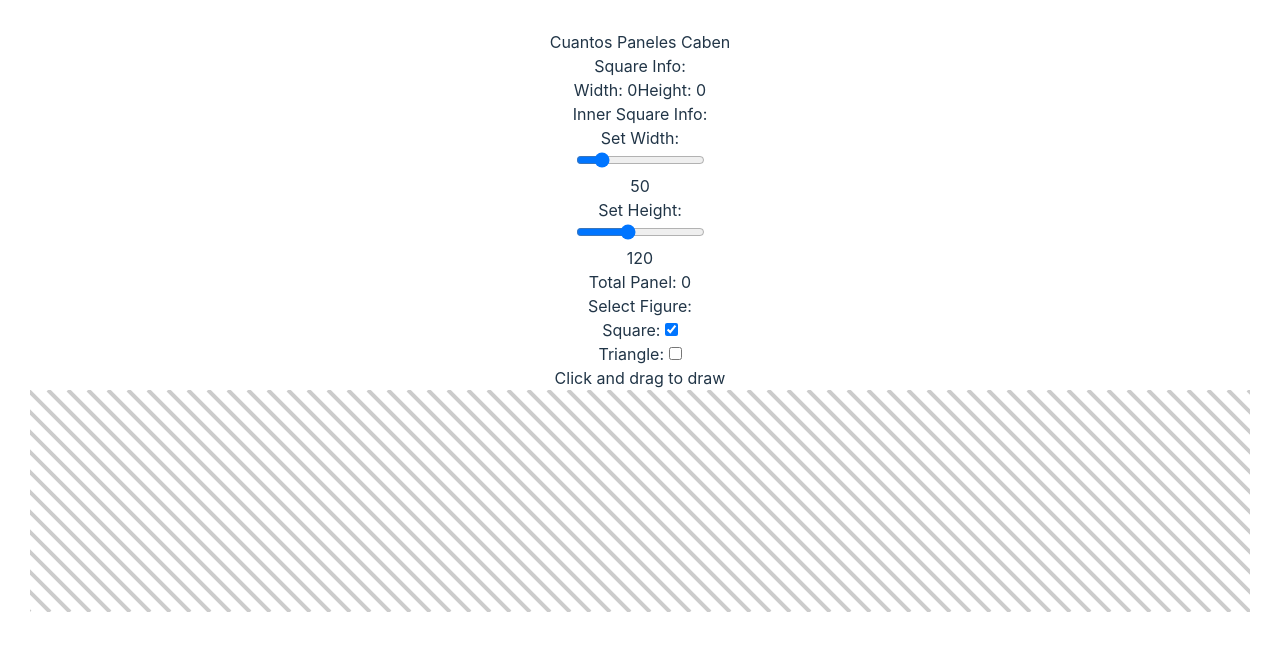
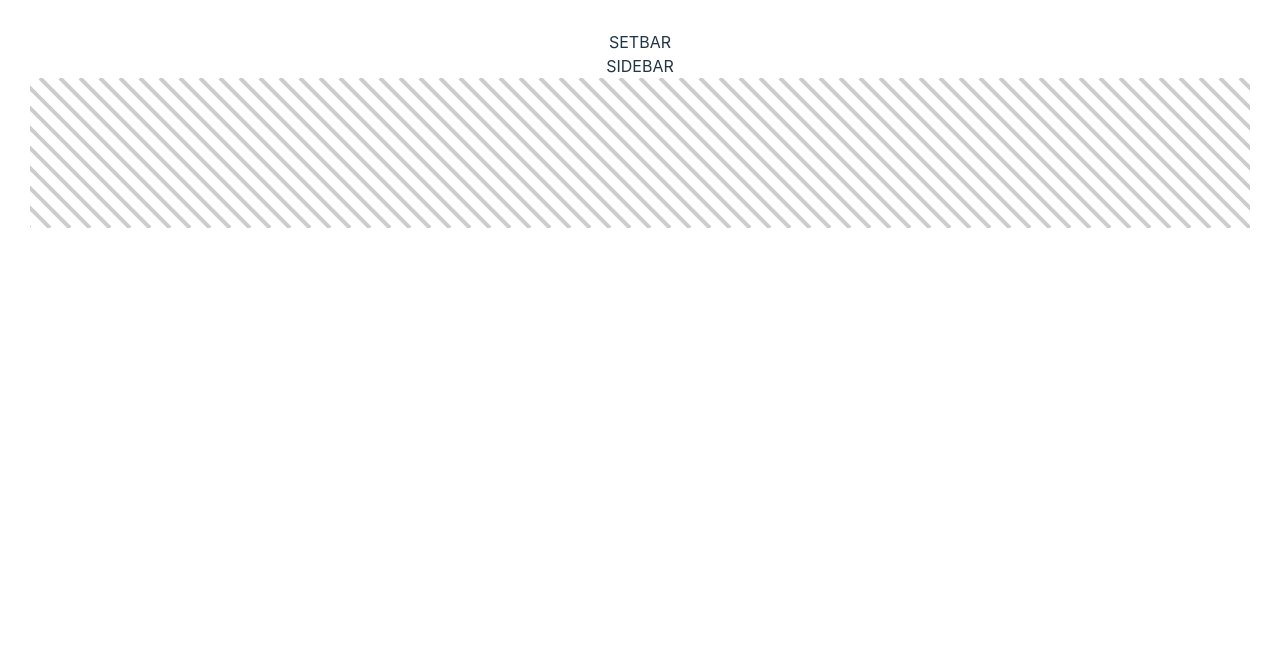
Before and after one commit to MrRomo/scissors-paper-rock, a React (Vite) app: page / in a window 1280 px wide. Shown: the top 650 px of the page. Built offline with nearby package versions, Linux system fonts and the light colour scheme.

Commit message:
feat: dibuja el tablero

```diff
--- a/index.html
+++ b/index.html
@@ -4,7 +4,7 @@
     <meta charset="UTF-8" />
     <link rel="icon" type="image/svg+xml" href="/react.svg" />
     <meta name="viewport" content="width=device-width, initial-scale=1.0" />
-    <title>Cuantos Paneles Caben</title>
+    <title>SPR Battle</title>
   </head>
   <body>
     <div id="root"></div>
--- a/src/App.tsx
+++ b/src/App.tsx
@@ -1,14 +1,20 @@
+import { Setbar, Sidebar, Table } from '@organisms'
 import './App.css'
-import { Table } from './components/organisms'
-import { SetBar } from './components/organisms/SetBar'
 import { TableProvider } from './providers/TableProvider'
 
 function App() {
   return (
     <TableProvider>
       <div className="w-full h-full md:p-8 gap-4 flex flex-col">
-        <SetBar />
-        <Table />
+        <Setbar />
+        <div className="grid grid-cols-6 gap-2">
+          <div className='col-span-1'>
+            <Sidebar />
+          </div>
+          <div className='col-span-5'>
+            <Table />
+          </div>
+        </div>
       </div>
     </TableProvider>
   )
--- a/src/components/molecules/Canva.tsx
+++ b/src/components/molecules/Canva.tsx
@@ -1,7 +1,7 @@
 /* eslint-disable react-hooks/exhaustive-deps */
 
-import { getCoords } from "lib";
-import { TableContext, valuesProps } from "providers";
+import { getCoords } from "@lib";
+import { TableContext, valuesProps } from "@providers";
 import { useContext, useEffect, useRef } from "react";
 
 export const Canva = () => {
--- a/src/components/organisms/SetBar.tsx
+++ /dev/null
@@ -1,54 +0,0 @@
-import { useContext } from "react"
-import { TableContext } from "providers"
-import NativeSlider from "components/atoms/Slider"
-
-export const SetBar = () => {
-
-    const { values, setValues, innerSquares, isSquare: square, setSquare } = useContext(TableContext)
-
-    const handleWitdhChange = (e: number) => {
-        setValues({ ...values, panel: { ...values.panel, width: e } })
-    }
-    const handleHeigthChange = (e: number) => {
-        setValues({ ...values, panel: { ...values.panel, height: e } })
-    }
-
-    return (
-        <div className="w-full bg-slate-800 rounded-md py-4">
-            <h2 className="text-center text-white text-2xl">Cuantos Paneles Caben</h2>
-            <div className="flex">
-
-                <div className="flex flex-col px-4 gap-2 text-start">
-                    <span className="font-bold">Square Info: </span>
-                    <div className="flex gap-2">
-                        <span >Width: {values.square.width}</span>
-                        <span >Height: {values.square.height}</span>
-                    </div>
-                    <span className="font-bold">Inner Square Info: </span>
-                    <div className="flex gap-2">
-                        <span className="">Set Width: </span>
-                        <NativeSlider value={values.panel.width} setValue={handleWitdhChange} />
-                    </div>
-                    <div className="flex gap-2">
-                        <span className="">Set Height: </span>
-                        <NativeSlider value={values.panel.height} setValue={handleHeigthChange} />
-                    </div>
-                    <div className="flex gap-2">
-                        <span className="">Total Panel: {innerSquares.length}</span>
-                    </div>
-                </div>
-                <div className="flex flex-col gap-2">
-                    <h3 className="font-bold" > Select Figure:</h3>
-                    <div className="flex gap-2">
-                        <span className="">Square: </span>
-                        <input type="checkbox" checked={square} onChange={() => setSquare(true)} />
-                    </div>
-                    <div className="flex gap-2">
-                        <span className="">Triangle: </span>
-                        <input type="checkbox" checked={!square} onChange={() => setSquare(false)} />
-                    </div>
-                </div>
-            </div>
-        </div >
-    )
-}
--- /dev/null
+++ b/src/components/organisms/Setbar.tsx
@@ -0,0 +1,8 @@
+
+export const Setbar = () => {
+    return (
+        <div className="w-full bg-slate-800 rounded-md py-4">
+            SETBAR
+        </div >
+    )
+}
--- /dev/null
+++ b/src/components/organisms/Sidebar.tsx
@@ -0,0 +1,9 @@
+
+export const Sidebar = () => {
+
+    return (
+        <div className="w-full  h-[70vh] bg-slate-800 rounded-md py-4">
+          SIDEBAR
+        </div >
+    )
+}
--- a/src/components/organisms/Table.tsx
+++ b/src/components/organisms/Table.tsx
@@ -21,12 +21,7 @@
 
 
     return (
-        <div className="w-full h-[60vh] bg-slate-800 rounded-md" id="canvas-container" onClick={handleClick}>
-            <div className={`absolute w-full h-[60vh] flex transition-opacity ${opacity ? 'opacity-100' : 'opacity-0'} ease-in-out duration-1000  ${hidden && 'hidden'} `}>
-                <h2 className="mx-auto my-auto rounded-md bg-slate-700 px-16 py-4" >
-                    Click and drag to draw
-                </h2>
-            </div>
+        <div className="w-full h-[70vh] bg-slate-800 rounded-md" id="canvas-container" onClick={handleClick}>
             <Canva />
         </div>
     )
--- a/src/components/organisms/index.ts
+++ b/src/components/organisms/index.ts
@@ -1,2 +1,3 @@
 export * from './Table';
-export * from './SetBar';
+export * from './Sidebar';
+export * from './Setbar';
--- a/src/providers/TableProvider.tsx
+++ b/src/providers/TableProvider.tsx
@@ -2,7 +2,7 @@
 /* eslint-disable react-hooks/exhaustive-deps */
 /* eslint-disable @typescript-eslint/no-unused-vars */
 import { createContext, useEffect, useState } from "react"
-import { SquareFactor, TriangleFactor, getCoords } from "lib"
+import { SquareFactor, TriangleFactor, getCoords } from "@lib"
 
 export interface square {
     x: number
--- a/vite.config.ts
+++ b/vite.config.ts
@@ -6,9 +6,12 @@
   plugins: [react()],
   resolve: {
     alias: {
-      components: '/src/components',
-      lib: '/src/lib',
-      providers: '/src/providers'
+      '@components': '/src/components',
+      '@lib': '/src/lib',
+      '@providers': '/src/providers',
+      '@organisms': '/src/components/organisms',
+      '@molecules': '/src/components/molecules',
+      '@atoms': '/src/components/atoms',
     }
   }
 })
```
Also changed, not shown: src/lib/wall.ts (added, +12 -0 lines).
